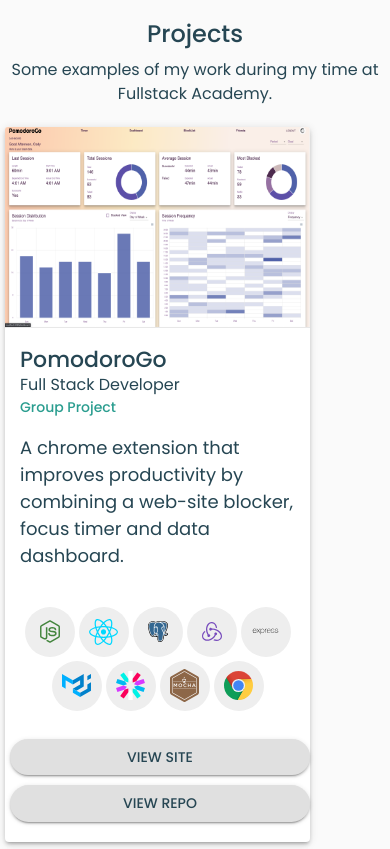
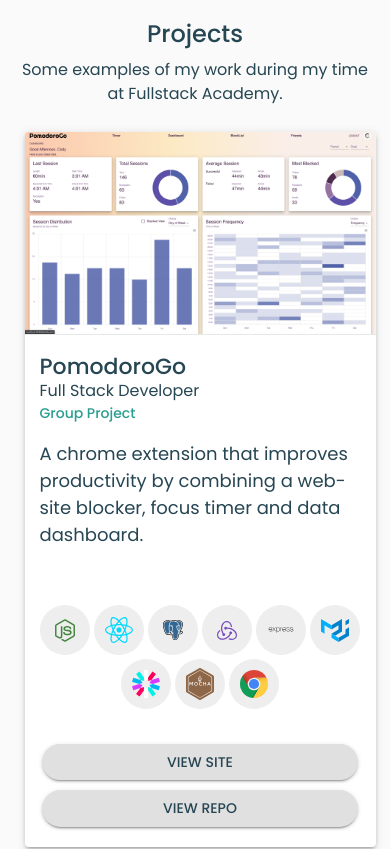
Before and after one commit to rfmcmillan/portfolio, a React app: page / in a window 390 px wide. Shown: the part 2520-3369 px from the top of the page. Built offline with nearby package versions, Linux system fonts and the light colour scheme.

Commit message:
project-cards for mobile site

```diff
--- a/client/components/Projects/ProjectCard/index.js
+++ b/client/components/Projects/ProjectCard/index.js
@@ -19,7 +19,10 @@
       borderRadius: 30,
       color: theme.palette.text.primary,
       margin: 5,
-      width: 300,
+      width: '90%',
+      // [theme.breakpoints.down('xs')]: {
+      //   width: '90%',
+      // },
     },
     contain: { height: '100%' },
     description: { fontSize: 18, minHeight: 120 },
@@ -28,6 +31,9 @@
       borderRadius: '3px 3px 0px 0px',
       minHeight: 200,
       borderBottom: `1px solid #e8e8e8`,
+      [theme.breakpoints.down('xs')]: {
+        minHeight: 0,
+      },
     },
     root: {
       width: 350,
@@ -35,7 +41,7 @@
       margin: 15,
       paddingBottom: 15,
       [theme.breakpoints.down('xs')]: {
-        width: 305,
+        width: '90vw',
         margin: 5,
         height: 700,
       },
--- a/client/components/Projects/index.js
+++ b/client/components/Projects/index.js
@@ -1,5 +1,5 @@
 import React from 'react';
-import { Typography, Box, Grid } from '@material-ui/core';
+import { Typography, Box, Grid, useMediaQuery } from '@material-ui/core';
 import { makeStyles, useTheme } from '@material-ui/core/styles';
 import ProjectCard from './ProjectCard';
 import { projectsData } from '../../data/projects';
@@ -7,6 +7,7 @@
 
 const Projects = () => {
   const theme = useTheme();
+  const matches = useMediaQuery(theme.breakpoints.down('sm'));
   const useStyles = makeStyles({
     description: {
       fontSize: 20,
@@ -15,10 +16,13 @@
       width: '100%',
       [theme.breakpoints.down('xs')]: {
         fontSize: 16,
+        width: '90vw',
       },
     },
     projects: {
-      // margin: 20,
+      [theme.breakpoints.down('xs')]: {
+        margin: 5,
+      },
     },
     title: {
       fontSize: 32,
@@ -66,7 +70,12 @@
           if (inView) entry.target.id = 'projects';
         }}
       >
-        <Grid className={classes.projects} container>
+        <Grid
+          className={classes.projects}
+          alignItems={matches ? 'center' : ''}
+          direction={matches ? 'column' : ''}
+          container
+        >
           {projectsData.map((project, index) => (
             <ProjectCard project={project} key={index} />
           ))}
```
